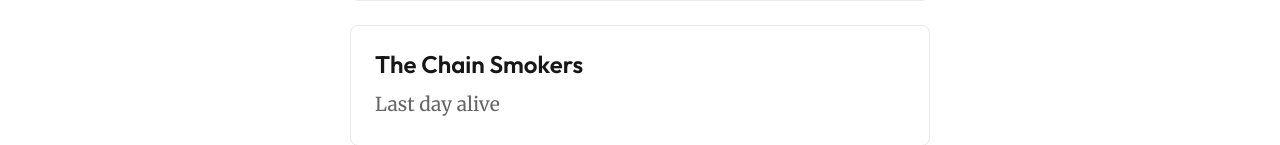
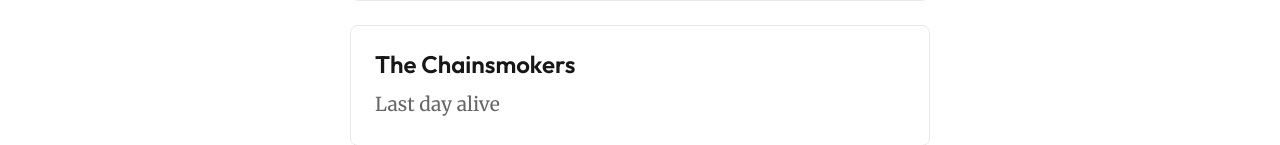
Before and after one commit to ceelogre/presence, a Next.js app: page /blog/favorites/music in a window 1280 px wide. Shown: the part 537-682 px from the top of the page. Built offline with nearby package versions, Linux system fonts and the light colour scheme.

Commit message:
feat: add meek mill (#150)

```diff
--- a/src/app/blog/favorites/music/music.tsx
+++ b/src/app/blog/favorites/music/music.tsx
@@ -17,7 +17,7 @@ export default function FavoriteMusic() {
             song: "Candy Paint"
         },
         {
-            artist: "The Chain Smokers",
+            artist: "The Chainsmokers",
             song: "Last day alive"
         },
         {
@@ -145,6 +145,11 @@ export default function FavoriteMusic() {
         {
             artist: "Bad meets Evil",
             song: "Fast lane"
+        },
+        {
+            artist: "Meek Mill",
+            song: "Going bad",
+            feat: "Drake"
         }
     ]
 
```
